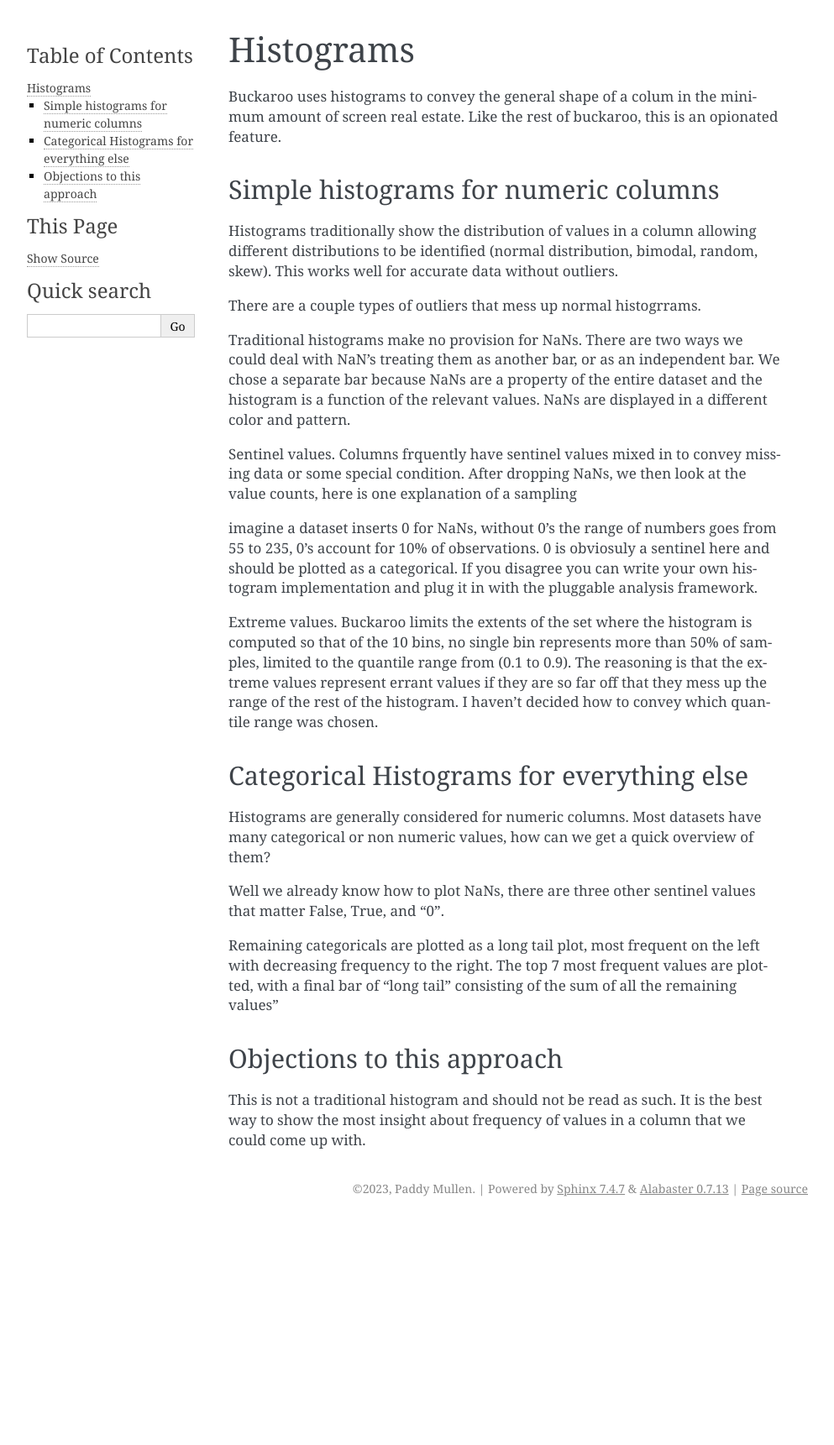
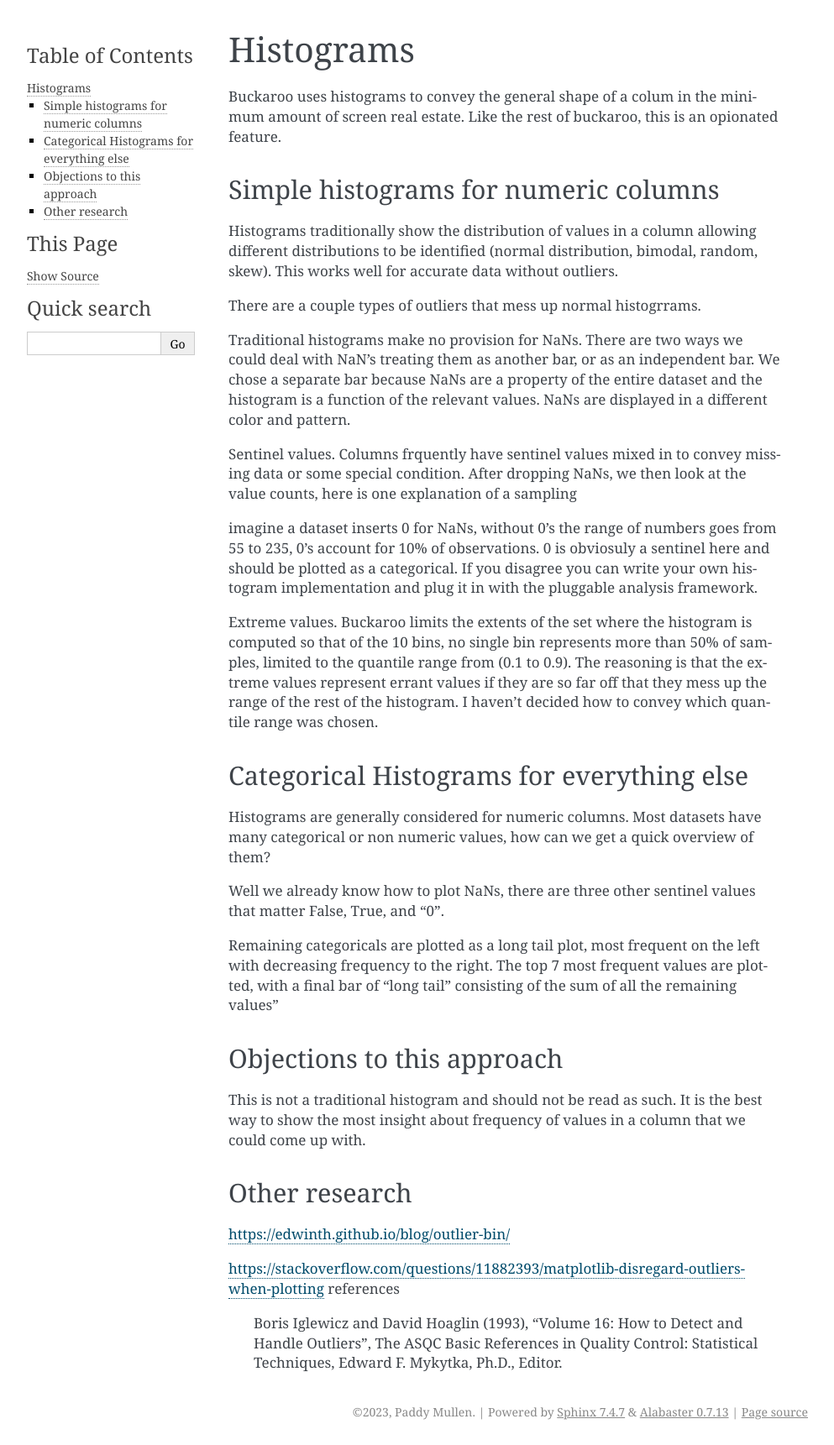
Before and after one commit to paddymul/buckaroo, a Sphinx documentation site: the page built from docs/source/articles/histograms.rst, in a window 1280 px wide. Shown: the whole page at 84% size, without its empty margins (148-1141 px from the left). Built offline with Sphinx 7.4.7, drawn with Linux system fonts in a browser that asks for light colours; before the commit the page ends 1455 px from its top, so only the background shows below that.

Commit message:
more comments for histogram article

```diff
--- a/docs/source/articles/histograms.rst
+++ b/docs/source/articles/histograms.rst
@@ -37,3 +37,16 @@
 ===========================
 
 This is not a traditional histogram and should not be read as such.  It is the best way to show the most insight about frequency of values in a column that we could come up with.
+
+
+Other research
+==============
+
+https://edwinth.github.io/blog/outlier-bin/
+
+https://stackoverflow.com/questions/11882393/matplotlib-disregard-outliers-when-plotting
+references
+
+        Boris Iglewicz and David Hoaglin (1993), "Volume 16: How to Detect and
+        Handle Outliers", The ASQC Basic References in Quality Control:
+        Statistical Techniques, Edward F. Mykytka, Ph.D., Editor.
```
